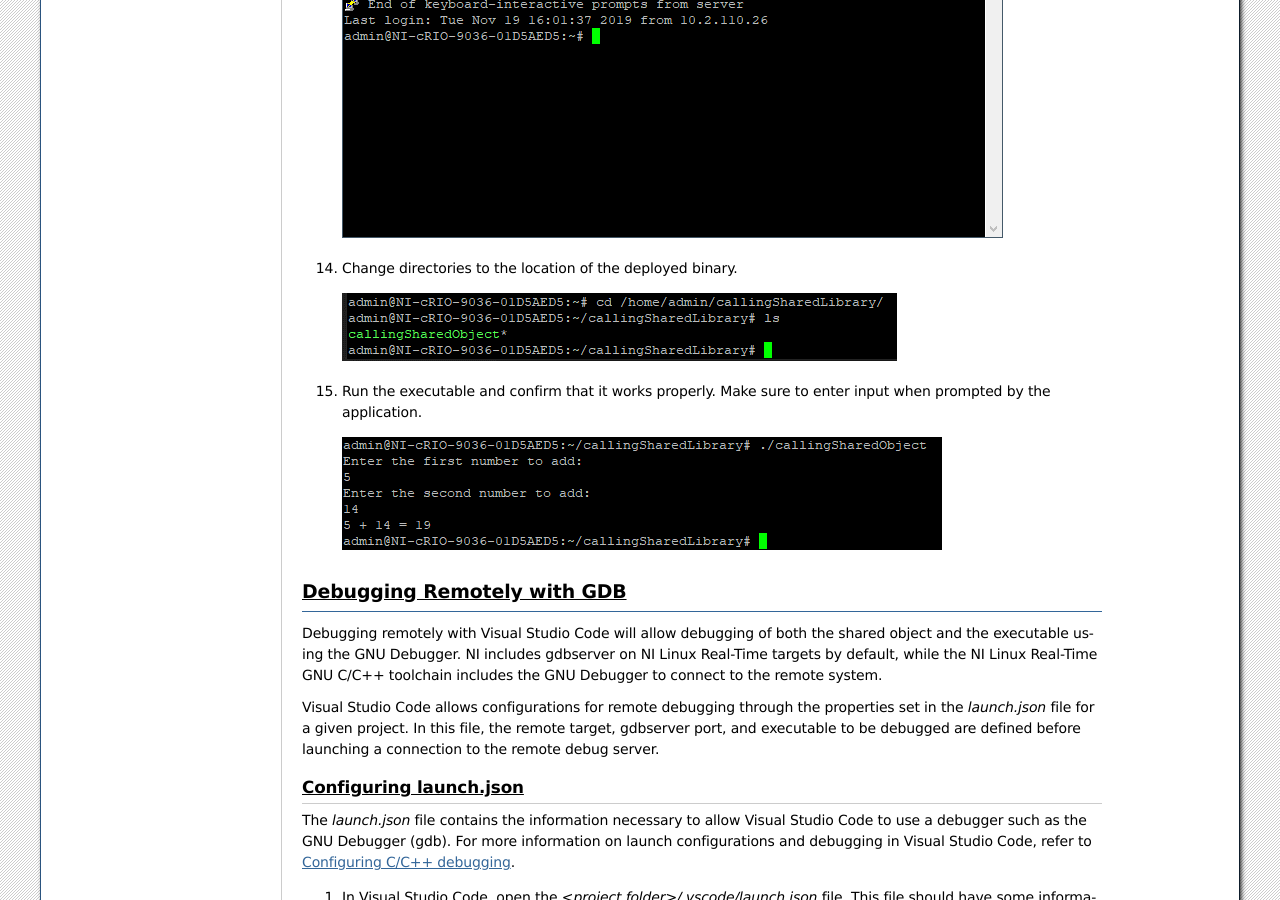
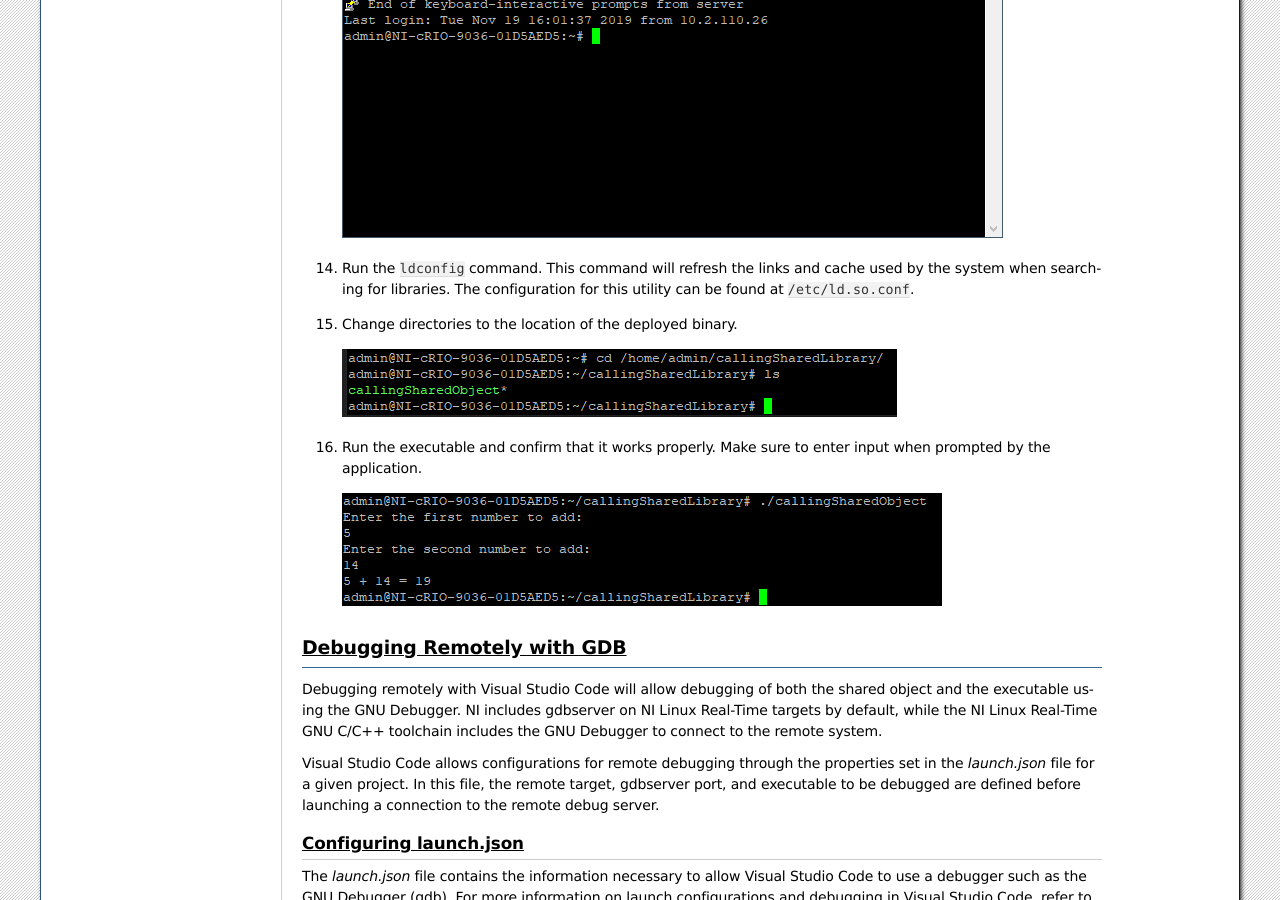
Before and after one commit to ni/nilrt-docs, a Sphinx documentation site: the page built from docs/source/cross_compile/call_shared_library.rst, in a window 1280 px wide and 900 px high, scrolled down 11672 px. Built offline with Sphinx 7.4.7, drawn with Linux system fonts in a browser that asks for light colours.

Commit message:
call_shared_library: Add required call to ldconfig to tutorial
The tutorial on calling a shared library was missing the call
to ldconfig to reload the links and caches for the compiler.
Added a step to run the command to refresh things after a user
copies the library to /usr/local/lib.

Signed-off-by: Charlie Johnston <charlie.johnston@ni.com>

```diff
--- a/docs/source/cross_compile/call_shared_library.rst
+++ b/docs/source/cross_compile/call_shared_library.rst
@@ -350,11 +350,15 @@ permissions can be used.
 
     .. image:: media/call_so/image25.png
 
-14. | Change directories to the location of the deployed binary.
+14. | Run the ``ldconfig`` command. This command will refresh the links
+      and cache used by the system when searching for libraries. The
+      configuration for this utility can be found at ``/etc/ld.so.conf``.
+
+15. | Change directories to the location of the deployed binary.
 
     .. image:: media/call_so/image26.png
 
-15. | Run the executable and confirm that it works properly. Make sure
+16. | Run the executable and confirm that it works properly. Make sure
       to enter input when prompted by the application.
 
     .. image:: media/call_so/image27.png
```
